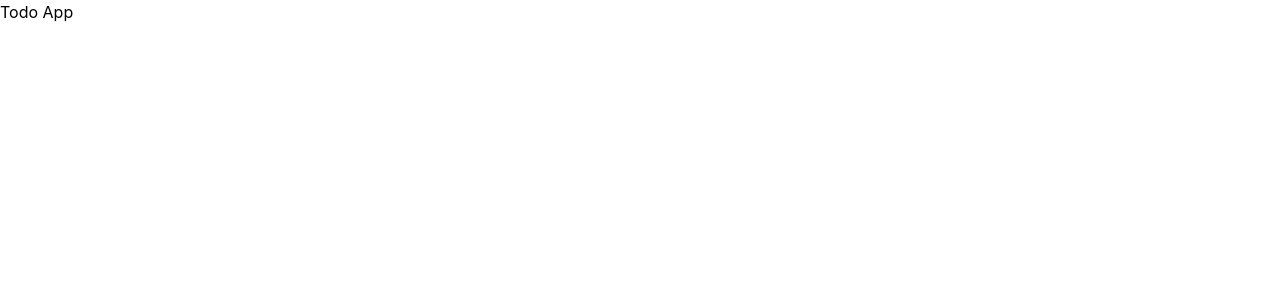
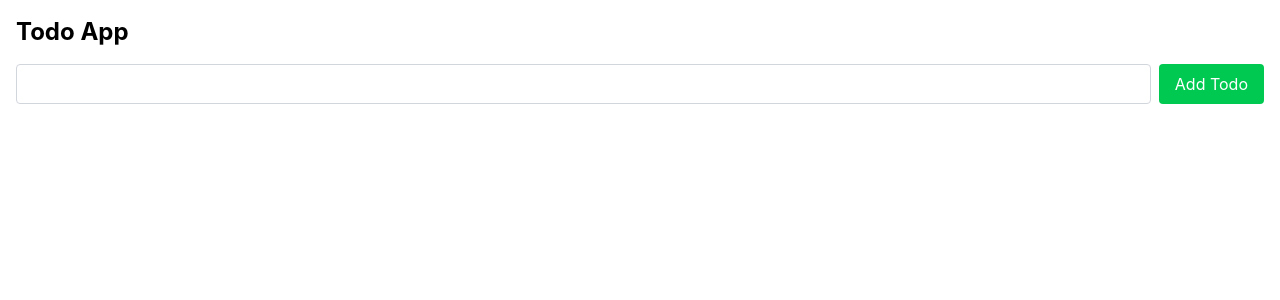
Before and after one commit to amasdeogratias/todo-list-app, a React (Vite) app: page / in a window 1280 px wide. Shown: the top 300 px of the page. Built offline with nearby package versions, Linux system fonts and the light colour scheme.

Commit message:
added add todo form component

```diff
--- a/src/App.tsx
+++ b/src/App.tsx
@@ -1,10 +1,12 @@
 import { useState } from 'react'
+import TodoForm from './components/TodoForm'
 
 function App() {
 
   return (
-    <div>
-      <h1>Todo App</h1>
+    <div className='container mx-auto p-4'>
+      <h1 className='text-2xl font-bold mb-4'>Todo App</h1>
+      <TodoForm  />
     </div>
   )
 }
--- /dev/null
+++ b/src/components/TodoForm.tsx
@@ -0,0 +1,19 @@
+import React, { useState } from 'react'
+
+const TodoForm = () => {
+    const [newTodo, setNewTodo] = useState<string>("")
+  return (
+    <form className='flex gap-2'>
+        <input
+            type="text"
+            name="todo"
+            id="todo"
+            className='border border-gray-300 rounded px-2 py-1 flex-1'
+            onChange={(e) => setNewTodo(e.target.value)}
+        />
+        <button type="submit" className='bg-green-500 text-white rounded px-4 py-2 cursor-pointer'>Add Todo</button>
+    </form>
+  )
+}
+
+export default TodoForm
```
